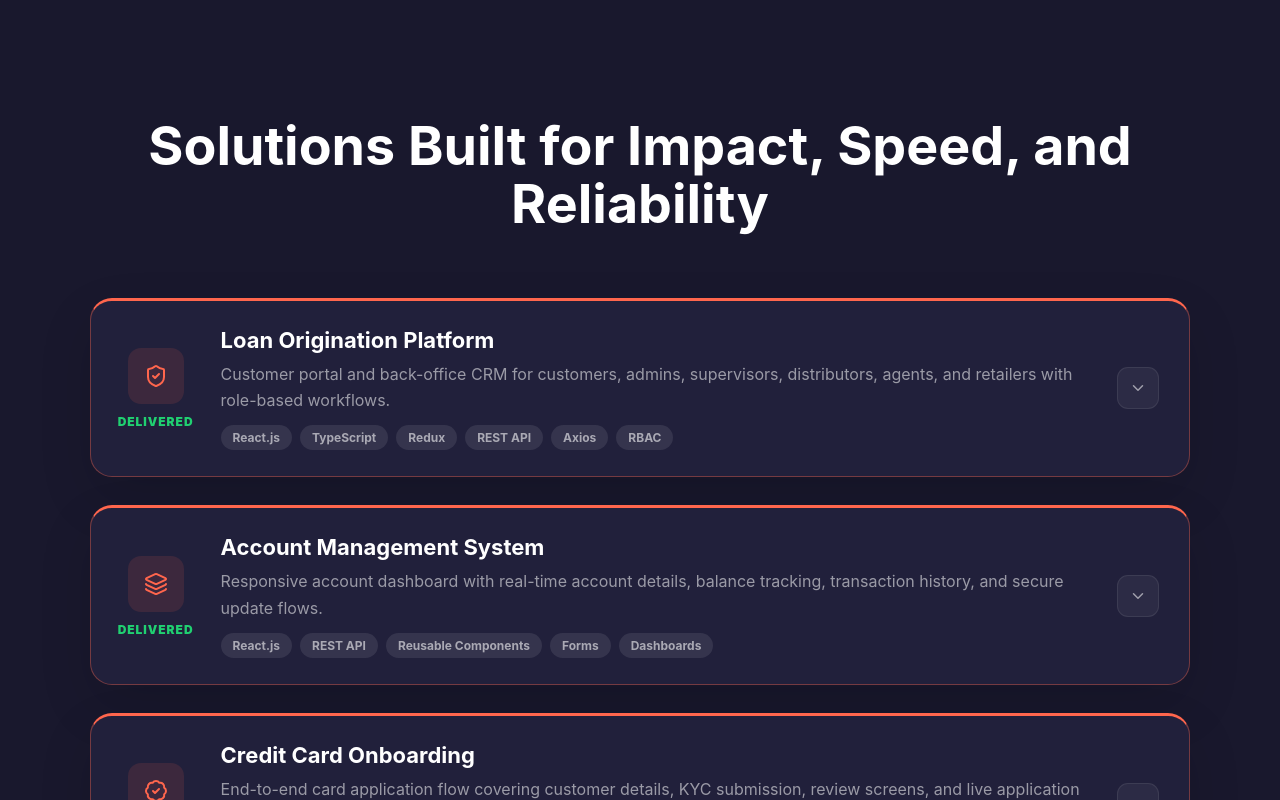
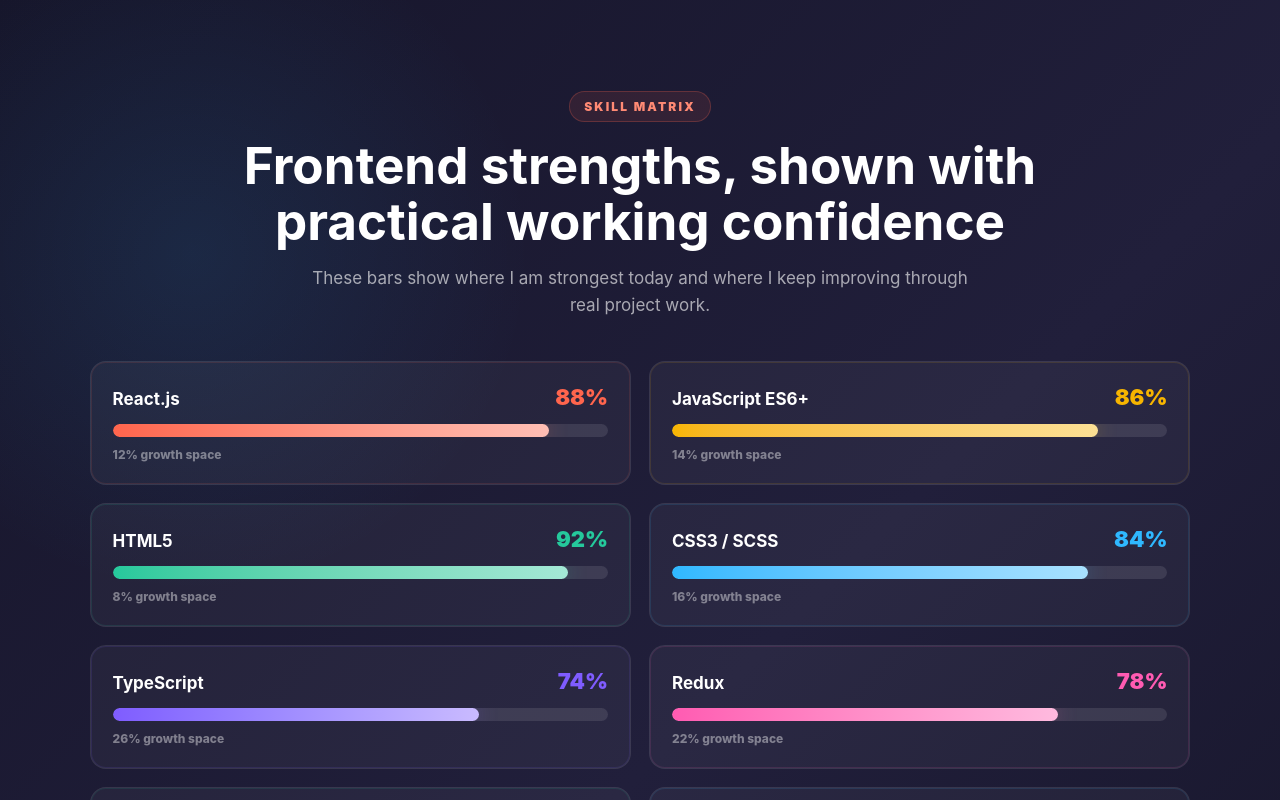
Before and after one commit to Vinod1222/MyPortfoliyo, a React (Vite) app: page / in a window 1280 px wide. Shown: the part 1640-2440 px from the top of the page. Built offline with nearby package versions, Linux system fonts and the light colour scheme.

Commit message:
Add skill level meter section

```diff
--- a/src/App.jsx
+++ b/src/App.jsx
@@ -10,6 +10,7 @@
 import { ExperienceSection } from "./sections/ExperienceSection";
 import { IntroSection } from "./sections/IntroSection";
 import { ProjectsSection } from "./sections/ProjectsSection";
+import { SkillLevelsSection } from "./sections/SkillLevelsSection";
 import { getSectionId } from "./utils/sectionUtils";
 
 export default function App() {
@@ -95,6 +96,7 @@
           openSkill={openSkill}
           onSkillToggle={handleSkillToggle}
         />
+        <SkillLevelsSection />
         <ProjectsSection
           activeProjectSection={activeProjectSection}
           openProject={openProject}
--- a/src/constants/portfolioData.jsx
+++ b/src/constants/portfolioData.jsx
@@ -129,6 +129,19 @@
     ],
     icon: Wrench,
   },
+];
+
+export const SKILL_LEVELS = [
+  { name: "React.js", level: 88, color: "#ff654d" },
+  { name: "JavaScript ES6+", level: 86, color: "#f7b500" },
+  { name: "HTML5", level: 92, color: "#25c99c" },
+  { name: "CSS3 / SCSS", level: 84, color: "#2fb8ff" },
+  { name: "TypeScript", level: 74, color: "#7f5cff" },
+  { name: "Redux", level: 78, color: "#ff5bb2" },
+  { name: "REST API", level: 82, color: "#14bf8c" },
+  { name: "Tailwind CSS", level: 72, color: "#38bdf8" },
+  { name: "Jest", level: 64, color: "#f97316" },
+  { name: "Git / GitHub", level: 80, color: "#a3e635" },
 ];
 
 export const PROJECTS = [
--- /dev/null
+++ b/src/sections/SkillLevelsSection.jsx
@@ -0,0 +1,42 @@
+import { SKILL_LEVELS } from "../constants/portfolioData";
+
+export function SkillLevelsSection() {
+  return (
+    <section className="skill-level-section" id="skill-levels">
+      <div className="skill-level-heading">
+        <span>Skill Matrix</span>
+        <h2>Frontend strengths, shown with practical working confidence</h2>
+        <p>
+          These bars show where I am strongest today and where I keep improving
+          through real project work.
+        </p>
+      </div>
+
+      <div className="skill-meter-grid">
+        {SKILL_LEVELS.map((skill) => (
+          <article
+            className="skill-meter-card"
+            style={{ "--level": `${skill.level}%`, "--accent": skill.color }}
+            key={skill.name}
+          >
+            <div className="skill-meter-top">
+              <strong>{skill.name}</strong>
+              <span>{skill.level}%</span>
+            </div>
+            <div
+              className="skill-meter-track"
+              role="meter"
+              aria-label={`${skill.name} skill level`}
+              aria-valuemin="0"
+              aria-valuemax="100"
+              aria-valuenow={skill.level}
+            >
+              <span />
+            </div>
+            <small>{100 - skill.level}% growth space</small>
+          </article>
+        ))}
+      </div>
+    </section>
+  );
+}
--- a/src/styles.css
+++ b/src/styles.css
@@ -694,6 +694,16 @@
   }
 }
 
+@keyframes skillMeterFill {
+  from {
+    width: 0;
+  }
+
+  to {
+    width: var(--level);
+  }
+}
+
 @keyframes buildProgress {
   0% {
     transform: translateX(-110%);
@@ -822,6 +832,7 @@
   .availability span,
   .build-loader,
   .build-loader span::before,
+  .skill-meter-track span,
   .skeleton-screen,
   .skeleton-orbit .outer,
   .skeleton-pill::after,
@@ -1040,6 +1051,108 @@
   border-radius: 11px;
   background: linear-gradient(135deg, #ff664d, #ff4f78);
   color: white;
+}
+
+.skill-level-section {
+  padding: 92px 7vw 104px;
+  background:
+    radial-gradient(circle at 15% 22%, rgba(47, 184, 255, 0.1), transparent 24%),
+    linear-gradient(135deg, #16152a, #211f3b 58%, #17162b);
+  color: white;
+}
+
+.skill-level-heading {
+  max-width: 900px;
+  margin: 0 auto 42px;
+  text-align: center;
+}
+
+.skill-level-heading span {
+  display: inline-flex;
+  margin-bottom: 16px;
+  padding: 7px 14px;
+  border: 1px solid rgba(255, 102, 77, 0.24);
+  border-radius: 999px;
+  background: rgba(255, 102, 77, 0.1);
+  color: #ff8a74;
+  font-size: 12px;
+  font-weight: 900;
+  letter-spacing: 0.18em;
+  text-transform: uppercase;
+}
+
+.skill-level-heading h2 {
+  max-width: 820px;
+  margin: 0 auto 16px;
+  font-size: clamp(34px, 4vw, 52px);
+  line-height: 1.08;
+}
+
+.skill-level-heading p {
+  max-width: 680px;
+  margin: 0 auto;
+  color: rgba(255, 255, 255, 0.62);
+  font-size: 17px;
+  line-height: 1.6;
+}
+
+.skill-meter-grid {
+  display: grid;
+  grid-template-columns: repeat(2, minmax(0, 1fr));
+  gap: 18px;
+  max-width: 1120px;
+  margin: 0 auto;
+}
+
+.skill-meter-card {
+  padding: 22px;
+  border: 1px solid rgba(255, 255, 255, 0.08);
+  border-radius: 16px;
+  background: rgba(255, 255, 255, 0.045);
+  box-shadow: inset 0 0 0 1px color-mix(in srgb, var(--accent) 12%, transparent);
+}
+
+.skill-meter-top {
+  display: flex;
+  justify-content: space-between;
+  gap: 16px;
+  align-items: baseline;
+  margin-bottom: 14px;
+}
+
+.skill-meter-top strong {
+  font-size: 17px;
+}
+
+.skill-meter-top span {
+  color: var(--accent);
+  font-size: 22px;
+  font-weight: 900;
+}
+
+.skill-meter-track {
+  height: 13px;
+  overflow: hidden;
+  border-radius: 999px;
+  background: rgba(255, 255, 255, 0.1);
+}
+
+.skill-meter-track span {
+  display: block;
+  width: var(--level);
+  height: 100%;
+  border-radius: inherit;
+  background: linear-gradient(90deg, var(--accent), color-mix(in srgb, var(--accent) 42%, white));
+  box-shadow: 0 0 22px color-mix(in srgb, var(--accent) 32%, transparent);
+  animation: skillMeterFill 900ms ease-out both;
+}
+
+.skill-meter-card small {
+  display: block;
+  margin-top: 10px;
+  color: rgba(255, 255, 255, 0.42);
+  font-size: 12px;
+  font-weight: 800;
 }
 
 .dark-section {
@@ -1933,6 +2046,7 @@
   }
 
   .hero-section,
+  .skill-level-section,
   .projects-section,
   .experience-section,
   .case-section {
@@ -1967,6 +2081,10 @@
     min-height: auto;
     padding-top: 86px;
     padding-bottom: 96px;
+  }
+
+  .skill-meter-grid {
+    grid-template-columns: 1fr;
   }
 
   .case-section {
@@ -2124,6 +2242,7 @@
   }
 
   .projects-section h2,
+  .skill-level-heading h2,
   .experience-section h2,
   .case-section h2 {
     margin-bottom: 42px;
@@ -2249,6 +2368,7 @@
   }
 
   .projects-section h2,
+  .skill-level-heading h2,
   .experience-section h2,
   .case-section h2,
   .connect-copy h2 {
```
